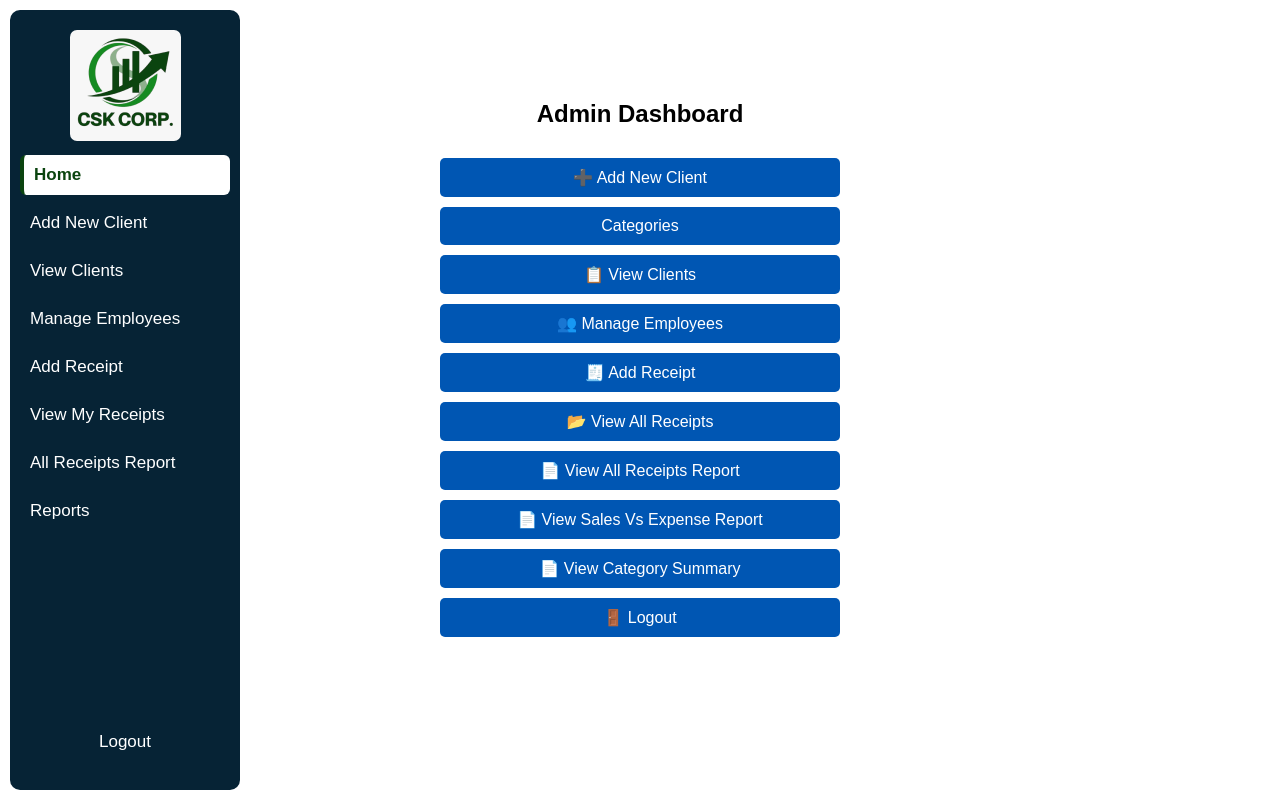
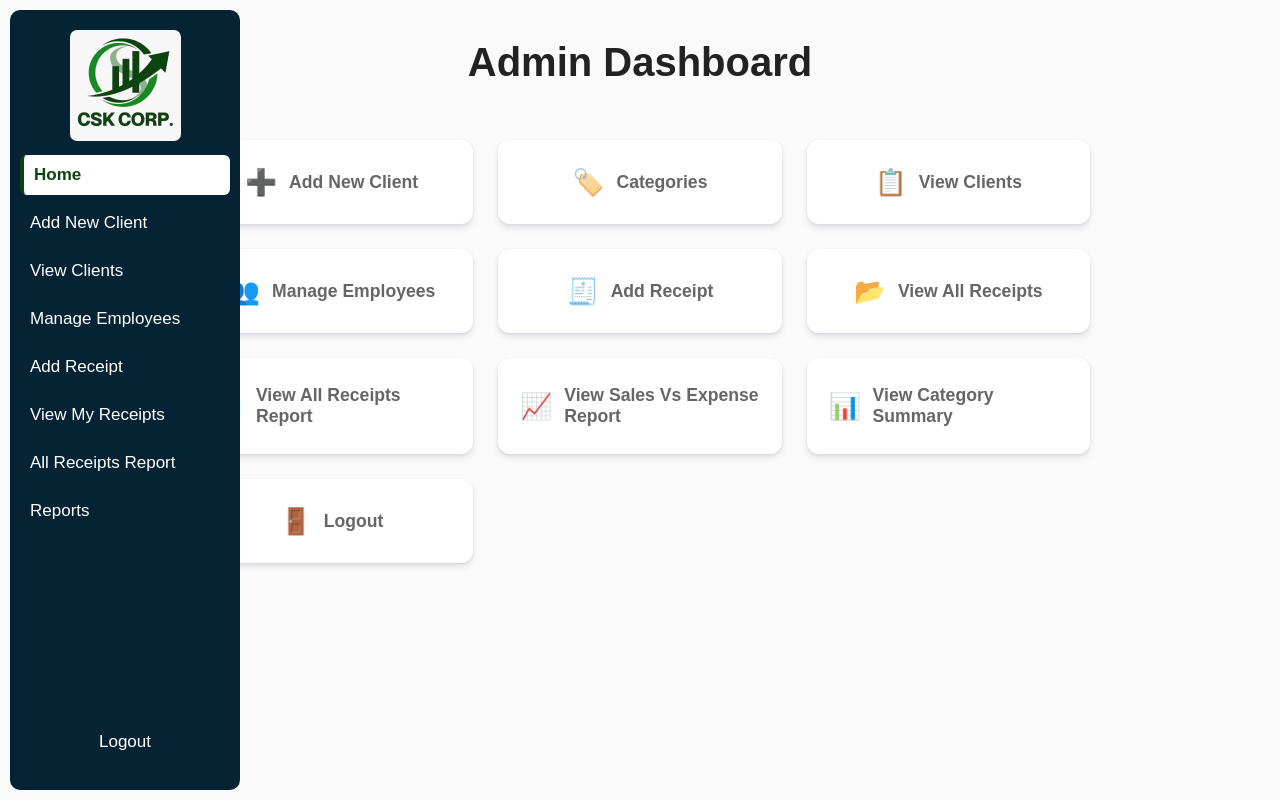
Before and after one commit to Ishtabalern/csk, a PHP site: page /admin_dashboard.php in a window 1280 px wide. Run offline with PHP 8.4, Linux system fonts and the light colour scheme; the visitor is signed in with stand-in values (Sample User, id 1).

Commit message:
5/19/20
fix reports and dashboard (employee&admin)

```diff
--- a/admin/reports/view_reports.php
+++ b/admin/reports/view_reports.php
@@ -65,7 +65,7 @@ if (!isset($_SESSION['user_id'])) {
         a.report-card:hover,
         a.report-card:focus {
             box-shadow: 0 6px 12px rgba(0,0,0,0.15);
-            color: #1070ca;
+            color: #0B440F;
             transform: translateY(-4px);
             outline: none;
         }
@@ -78,7 +78,7 @@ if (!isset($_SESSION['user_id'])) {
         }
         a.report-card:hover svg.icon,
         a.report-card:focus svg.icon {
-            fill: #1070ca;
+            fill: #0B440F;
         }
         span.label {
             font-size: 1rem;
--- a/admin_dashboard.php
+++ b/admin_dashboard.php
@@ -12,28 +12,61 @@ if ($_SESSION['role'] !== 'admin') {
     <title>Admin Dashboard</title>
     <link rel="stylesheet" href="partials/sidebar.css">
     <style>
-        body {
-            font-family: Arial, sans-serif;
+          body {
+            font-family: 'Segoe UI', Tahoma, Geneva, Verdana, sans-serif;
+            background-color: #fafafa;
+            margin: 0;
+            padding: 40px 20px;
+            display: flex;
+            justify-content: center;
         }
         .dashboard {
-            width: 400px;
-            margin: 100px auto;
-            text-align: center;
+            max-width: 900px;
+            width: 100%;
+            display: grid;
+            grid-template-columns: repeat(auto-fit, minmax(220px, 1fr));
+            gap: 25px;
         }
         .dashboard h2 {
+            grid-column: 1 / -1;
+            text-align: center;
+            color: #222;
+            font-weight: 700;
+            font-size: 2.5rem;
             margin-bottom: 30px;
+            user-select: none;
         }
         .dashboard a {
-            display: block;
-            margin: 10px 0;
-            padding: 10px;
-            background-color: #0056b3;
-            color: white;
+            background: white;
+            padding: 25px 20px;
+            border-radius: 12px;
+            box-shadow: 0 4px 6px rgba(50,50,93,0.11), 0 1px 3px rgba(0,0,0,0.08);
             text-decoration: none;
-            border-radius: 5px;
+            color:rgb(102, 102, 102);
+            font-weight: 600;
+            font-size: 1.1rem;
+            display: flex;
+            align-items: center;
+            justify-content: center;
+            gap: 12px;
+            transition:
+                box-shadow 0.3s ease,
+                transform 0.2s ease,
+                background-color 0.3s ease,
+                color 0.3s ease;
+            user-select: none;
+            cursor: pointer;
+            border: 2px solid transparent;
         }
-        .dashboard a:hover {
-            background-color: #003f7f;
+        .dashboard a:hover,
+        .dashboard a:focus {
+            color: #0B440F;
+            transform: translateY(-6px);
+            border-color:  #0B440F;
+            outline: none;
+        }
+        .dashboard a span.icon {
+            font-size: 1.6rem;
         }
     </style>
 </head>
@@ -42,18 +75,18 @@ if ($_SESSION['role'] !== 'admin') {
     $page = 'admin_dashboard';
     include 'partials/sidebar.php';
     ?>
-    <div class="dashboard">
+    <main class="dashboard" role="main">
         <h2>Admin Dashboard</h2>
-        <a href="admin/clients/add.php">➕ Add New Client</a>
-        <a href="admin/categories.php">Categories</a>
-        <a href="admin/clients/list.php">📋 View Clients</a>
-        <a href="employees/manage.php">👥 Manage Employees</a>
-        <a href="admin/receipts/add.php">🧾 Add Receipt</a>
-        <a href="admin/receipts/list.php">📂 View All Receipts</a>
-        <a href="reports/all_receipts.php">📄 View All Receipts Report</a>
-        <a href="admin/reports/sales_expense.php">📄 View Sales Vs Expense Report</a>
-        <a href="admin/reports/category_summary.php">📄 View Category Summary</a>
-        <a href="process/logout.php">🚪 Logout</a>
-    </div>
+        <a href="admin/clients/add.php" tabindex="0"><span class="icon">➕</span> Add New Client</a>
+        <a href="admin/categories.php" tabindex="0"><span class="icon">🏷️</span> Categories</a>
+        <a href="admin/clients/list.php" tabindex="0"><span class="icon">📋</span> View Clients</a>
+        <a href="employees/manage.php" tabindex="0"><span class="icon">👥</span> Manage Employees</a>
+        <a href="admin/receipts/add.php" tabindex="0"><span class="icon">🧾</span> Add Receipt</a>
+        <a href="admin/receipts/list.php" tabindex="0"><span class="icon">📂</span> View All Receipts</a>
+        <a href="reports/all_receipts.php" tabindex="0"><span class="icon">📄</span> View All Receipts Report</a>
+        <a href="admin/reports/sales_expense.php" tabindex="0"><span class="icon">📈</span> View Sales Vs Expense Report</a>
+        <a href="admin/reports/category_summary.php" tabindex="0"><span class="icon">📊</span> View Category Summary</a>
+        <a href="process/logout.php" tabindex="0"><span class="icon">🚪</span> Logout</a>
+    </main>
 </body>
 </html>
```
Also changed, not shown: employee_dashboard.php (+9 -3 lines), styles/employee/employee_dashboard.css (+49 -16 lines).
